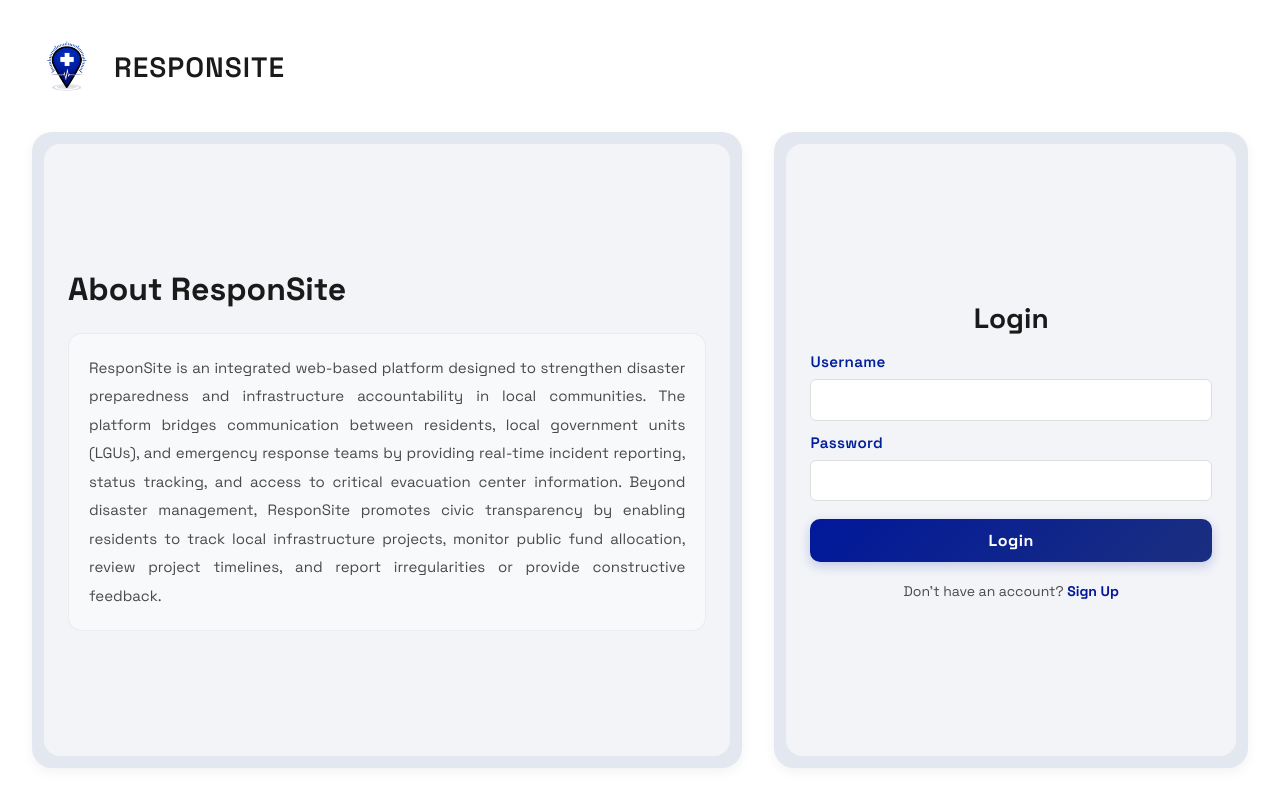
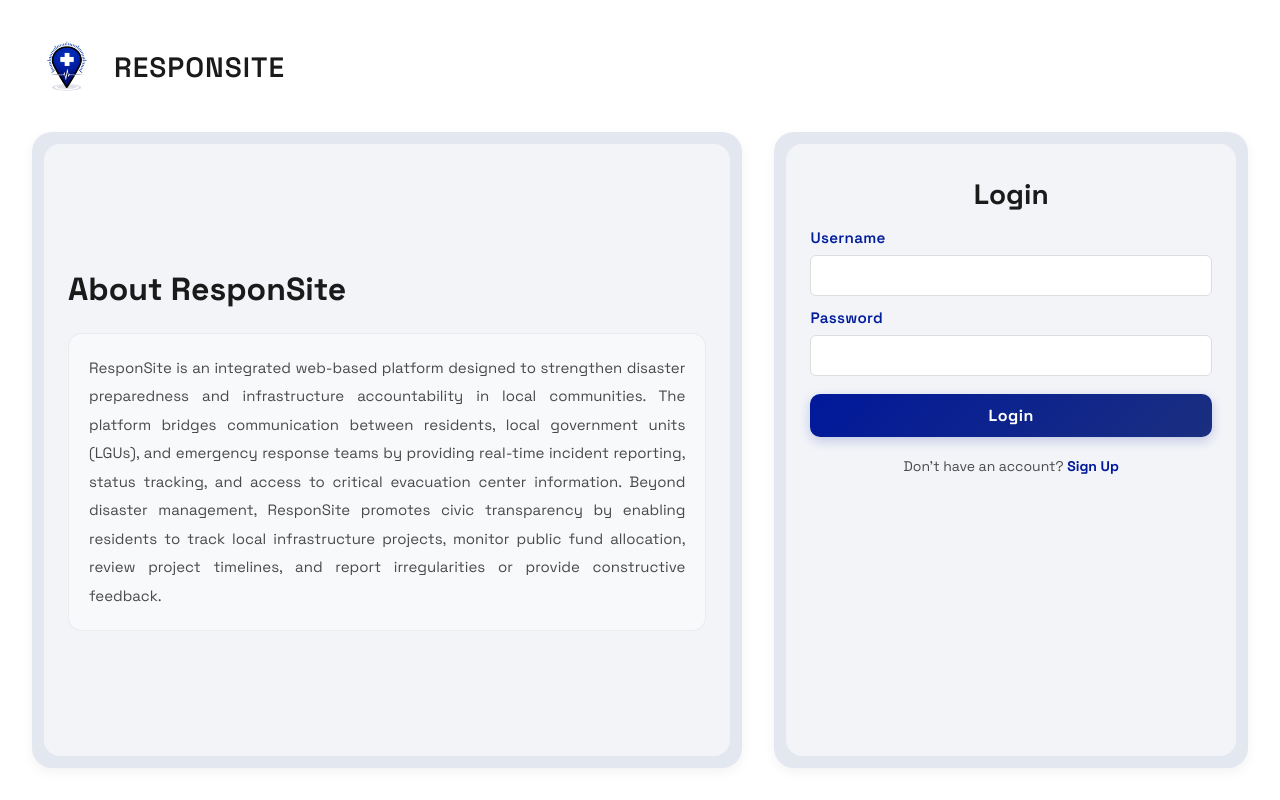
Before and after one commit to HeyJudo/ResponSite, a React (Vite) app in the folder client-frontend/frontend/: page /signin in a window 1280 px wide. Built offline with nearby package versions, Linux system fonts and the light colour scheme; no server answers.

Commit message:
fix: Change auth form to justify-content flex-start so form title is visible

```diff
--- a/client-frontend/frontend/src/styles/resident/auth.css
+++ b/client-frontend/frontend/src/styles/resident/auth.css
@@ -112,7 +112,8 @@ body {
 }
 
 .auth-right .inner-card {
-  justify-content: center;
+  justify-content: flex-start;
+  padding-top: 32px;
 }
 
 .inner-card::-webkit-scrollbar {
```
